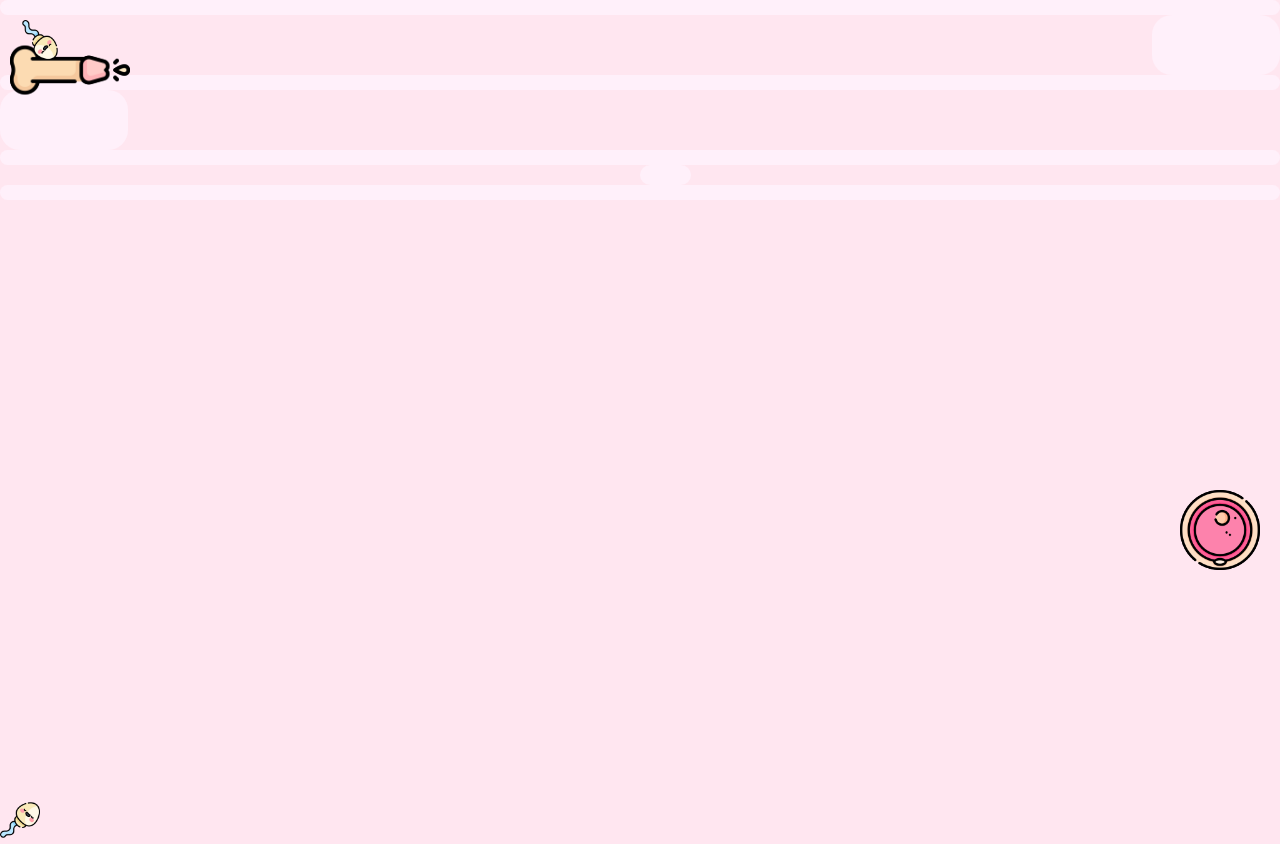
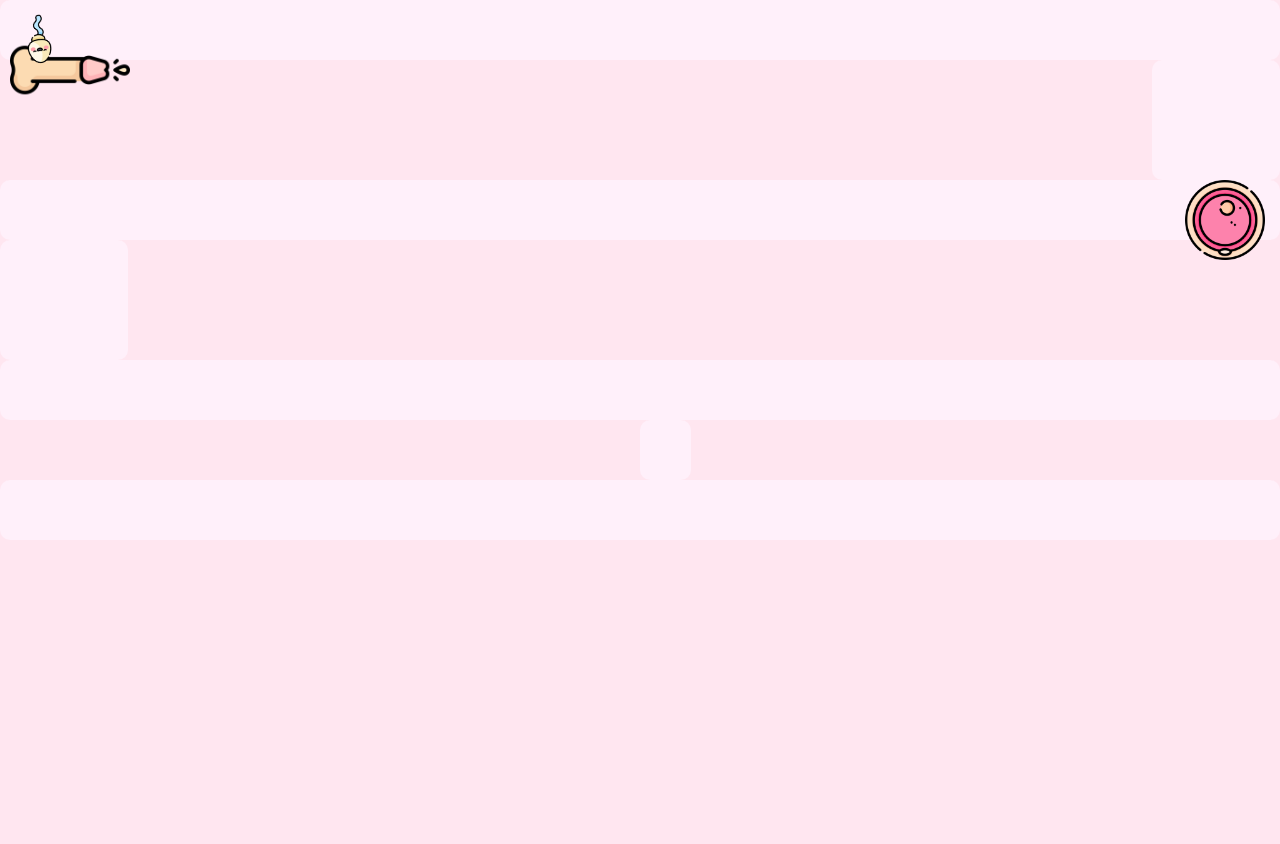
Before and after one commit to TheMatix77/Randka, a plain HTML site: page labirynt.html in a window 1280 px wide. Both pictures are taken after a click on the button "Zaczynamy💦". After the commit the page ends 800 px from the top, so only its background shows below. Drawn offline with Linux system fonts and the light colour scheme.

Commit message:
Update labirynt.html

```diff
--- a/labirynt.html
+++ b/labirynt.html
@@ -7,13 +7,13 @@
     <style>
         * {
             box-sizing: border-box;
+            font-family: 'Quicksand', sans-serif;
         }
 
         body {
             margin: 0;
             background: #ffe6f0;
             overflow: hidden;
-            font-family: 'Quicksand', sans-serif;
         }
 
         .intro-overlay, .win-overlay {
@@ -34,7 +34,6 @@
         .intro-content, .win-content {
             max-width: 400px;
             color: #d81b60;
-            font-family: 'Quicksand', sans-serif;
             background: #fff0f7;
             padding: 30px;
             border-radius: 25px;
@@ -89,7 +88,7 @@
         .path {
             position: absolute;
             background: #fff0fa;
-            border-radius: 20px;
+            border-radius: 10px; /* Delikatnie zmieniony border-radius */
             z-index: 1;
         }
 
@@ -99,7 +98,7 @@
             height: 40px;
             z-index: 3;
             pointer-events: none;
-            transition: top 0.05s, left 0.05s, transform 0.1s ease;
+            transition: transform 0.1s ease;
         }
 
         .player img {
@@ -124,25 +123,8 @@
             height: auto;
             object-fit: contain;
             z-index: 2;
-    top: 490px;
-    right: 20px;
-    transition: transform 0.2s ease;
-}
-        }
-
-        .start-img {
-            top: 10px;
-            left: 10px;
-        }
-
-        .end-img {
-            position: absolute;
-            width: 80px;
-            height: 80px;
-            object-fit: contain;
-            z-index: 2;
-            top: 490px; /* ZMIENIONA POZYCJA */
-            right: 20px;
+            top: 180px;
+            right: 15px;
             transition: transform 0.2s ease;
         }
 
@@ -182,37 +164,13 @@
     </div>
 
     <div class="maze" id="maze">
-    <!-- GÓRNA ŚCIEŻKA -->
-    <div class="path" style="top: 0vw; left: 0vw; width: 100vw; height: 15px;"></div>
-
-    <!-- PIONOWA PRAWY RÓG -->
-    <div class="path" style="top: 15px; left: 90vw; width: 10vw; height: 60px;"></div>
-
-    <!-- POZIOMA ŚRODEK -->
-    <div class="path" style="top: 75px; left: 0vw; width: 100vw; height: 15px;"></div>
-
-    <!-- PIONOWA LEWA -->
-    <div class="path" style="top: 90px; left: 0vw; width: 10vw; height: 60px;"></div>
-
-    <!-- POZIOMA DOLNA -->
-    <div class="path" style="top: 150px; left: 0vw; width: 100vw; height: 15px;"></div>
-
-    <!-- PRZEJŚCIE WĄSKIE NA ŚRODKU -->
-    <div class="path" style="top: 165px; left: 50vw; width: 4vw; height: 20px;"></div>
-
-    <!-- KOŃCOWA DO METY -->
-    <div class="path" style="top: 185px; left: 0vw; width: 100vw; height: 15px;"></div>
-
-    <!-- START I META -->
-    <img src="penis.png" alt="Penis" class="start-img" />
-    <img src="komorka.png" alt="Komórka jajowa" class="end-img" id="meta" />
-
-    <!-- GRACZ -->
-    <div class="player" id="player">
-        <img src="plemnik.png" alt="Plemnik" />
-    </div>
-</div>
-
+        <div class="path" style="top: 0; left: 0; width: 100%; height: 60px;"></div>
+        <div class="path" style="top: 60px; left: 90%; width: 10%; height: 120px;"></div>
+        <div class="path" style="top: 180px; left: 0; width: 100%; height: 60px;"></div>
+        <div class="path" style="top: 240px; left: 0; width: 10%; height: 120px;"></div>
+        <div class="path" style="top: 360px; left: 0; width: 100%; height: 60px;"></div>
+        <div class="path" style="top: 420px; left: 50%; width: 4%; height: 60px;"></div>
+        <div class="path" style="top: 480px; left: 0; width: 100%; height: 60px;"></div>
 
         <img src="penis.png" alt="Penis" class="start-img" />
         <img src="komorka.png" alt="Komórka jajowa" class="end-img" id="meta" />
@@ -244,124 +202,85 @@
         const nextBtn = document.getElementById("nextBtn");
 
         let jumpscared = false;
-    let targetX = 20;
-    let targetY = 20;
-    let angle = 0;
+        let lastMouseX = 0;
+        let lastMouseY = 0;
 
-    // Start gry
         startGameBtn.addEventListener("click", () => {
             introOverlay.style.display = "none";
             resetPlayer();
-        requestAnimationFrame(updatePlayerPosition);
         });
 
-    // Przycisk po wygranej
         nextBtn.addEventListener("click", () => {
             window.location.href = "gratki.html";
         });
 
-    // Ustawienia startowe
         function resetPlayer() {
             player.style.left = "20px";
             player.style.top = "20px";
-        targetX = 40;
-        targetY = 40;
+            lastMouseX = 20;
+            lastMouseY = 20;
         }
 
-    // Wykrywanie kolizji z poza ścieżką
-    function isCollidingWithWall() {
-        const playerRect = player.getBoundingClientRect();
-        const paths = document.querySelectorAll('.path');
-        for (let path of paths) {
-            const pathRect = path.getBoundingClientRect();
-            if (intersect(playerRect, pathRect)) {
-                return false; // nie kolizja
-            }
-        }
-        return true; // kolizja
+        function checkCollision(x, y) {
+            const el = document.elementFromPoint(x, y);
+            return !(el && (el.classList.contains("path") || el.classList.contains("player") || el.classList.contains("end-img") || el.classList.contains("start-img")));
         }
 
-    // Wykrywanie zwycięstwa
-    function checkWin() {
-        const playerRect = player.getBoundingClientRect();
-        const metaRect = meta.getBoundingClientRect();
-        const buffer = 10; // margines tolerancji
-
+        function checkWin(x, y) {
+            const metaBox = meta.getBoundingClientRect();
             return (
-            playerRect.left + buffer < metaRect.right &&
-            playerRect.right - buffer > metaRect.left &&
-            playerRect.top + buffer < metaRect.bottom &&
-            playerRect.bottom - buffer > metaRect.top
+                x > metaBox.left &&
+                x < metaBox.right &&
+                y > metaBox.top &&
+                y < metaBox.bottom
             );
         }
 
-    // Prosta kolizja prostokątów
-    function intersect(a, b) {
-        return !(
-            b.left > a.right ||
-            b.right < a.left ||
-            b.top > a.bottom ||
-            b.bottom < a.top
-        );
-    }
-
-    // Wykrycie "straszaka"
-    function checkScreamerZone() {
+        function checkScreamerZone(x, y) {
             const playerBox = player.getBoundingClientRect();
             const screamerYStart = window.innerHeight * 0.5 - 50;
             const screamerYEnd = window.innerHeight * 0.5 + 50;
             return playerBox.top > screamerYStart && playerBox.top < screamerYEnd;
         }
 
-    // Główna pętla animacji plemnika
-    function updatePlayerPosition() {
-        // Aktualizacja pozycji i rotacji
-        const dx = targetX - (player.offsetLeft + 20);
-        const dy = targetY - (player.offsetTop + 20);
-        angle = Math.atan2(dy, dx) * (180 / Math.PI);
+        document.addEventListener("mousemove", move);
+        document.addEventListener("touchmove", move, { passive: false });
+
+        function move(e) {
+            e.preventDefault();
+            const x = e.clientX || (e.touches && e.touches[0].clientX);
+            const y = e.clientY || (e.touches && e.touches[0].clientY);
+
+            const dx = x - lastMouseX;
+            const dy = y - lastMouseY;
+
+            if (dx !== 0 || dy !== 0) { // Tylko jeśli jest ruch
+                const angle = Math.atan2(dy, dx) * (180 / Math.PI);
                 player.style.transform = `rotate(${angle + 90}deg)`;
-
-        player.style.left = (targetX - 20) + "px";
-        player.style.top = (targetY - 20) + "px";
-
-        // Kolizja
-        if (isCollidingWithWall()) {
-            resetPlayer();
             }
 
-        // Screamer
-        if (!jumpscared && checkScreamerZone()) {
+            if (checkCollision(x, y)) {
+                resetPlayer();
+            } else if (!jumpscared && checkScreamerZone(x, y)) {
                 jumpscared = true;
                 buuSound.play();
                 screamer.classList.add("active");
                 setTimeout(() => {
                     screamer.classList.remove("active");
                 }, 2500);
+            } else if (checkWin(x, y)) {
+                winMessage.style.display = "flex";
+                document.removeEventListener("mousemove", move);
+                document.removeEventListener("touchmove", move);
             }
 
-        // Wygrana
-        if (checkWin()) {
-            winMessage.style.display = "flex";
-            return; // Stop animacji
+            player.style.left = (x - 20) + "px";
+            player.style.top = (y - 20) + "px";
+            lastMouseX = x;
+            lastMouseY = y;
         }
 
-        requestAnimationFrame(updatePlayerPosition);
-    }
-
-    // Obsługa myszy
-    document.addEventListener("mousemove", e => {
-        targetX = e.clientX;
-        targetY = e.clientY;
-    });
-
-    // Obsługa dotyku
-    document.addEventListener("touchmove", e => {
-        const touch = e.touches[0];
-        targetX = touch.clientX;
-        targetY = touch.clientY;
-        e.preventDefault();
-    }, { passive: false });
-
-    // Reset przy załadowaniu
         window.onload = resetPlayer;
     </script>
+</body>
+</html>
```
Lines whose indentation alone changed are shown as unchanged.
